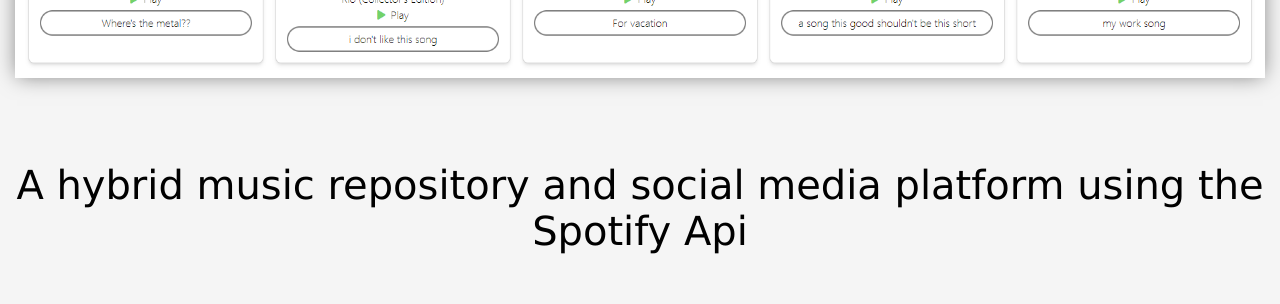
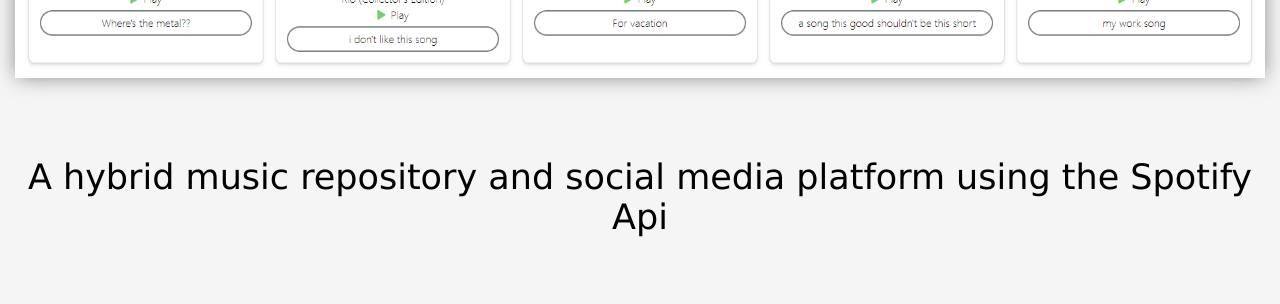
Before and after one commit to brandonom/professional-portfolio, a React (Vite) app: page / in a window 1280 px wide. Shown: the part 1700-2004 px from the top of the page. Built offline with nearby package versions, Linux system fonts and the light colour scheme.

Commit message:
removed unessisary code

```diff
--- a/src/components/Aboutme.jsx
+++ b/src/components/Aboutme.jsx
@@ -5,7 +5,7 @@
 
 function Aboutme () {
     const divStyle = {
-        backgroundImage: `url(${heroBackground})`, // Ensure the image path is used as a URL
+        backgroundImage: `url(${heroBackground})`,
     };
     return (
         <>
--- a/src/styles/aboutme.scss
+++ b/src/styles/aboutme.scss
@@ -14,10 +14,8 @@
         content: '';
         position: absolute;
         bottom: 0;
-        left: 12.5%; /* Adjust this value to position the border properly */
-        width: 75%; /* Set the width of the border */
-        // border-bottom: 2px solid rgba(255, 255, 255, 0.25);
-        // border-color: black;
+        left: 12.5%;
+        width: 75%;
 
 
     }
--- a/src/styles/foodfinder.scss
+++ b/src/styles/foodfinder.scss
@@ -20,8 +20,9 @@
 .content-container p {
     text-align: center;
     font-family: 'Lucida Sans', 'Lucida Sans Regular', 'Lucida Grande', 'Lucida Sans Unicode', Geneva, Verdana, sans-serif;
+    font-weight: normal;
     padding-top: 20px;
-    font-size: 40px;
+    font-size: 35px;
 }
 
 .content-container img {
```
